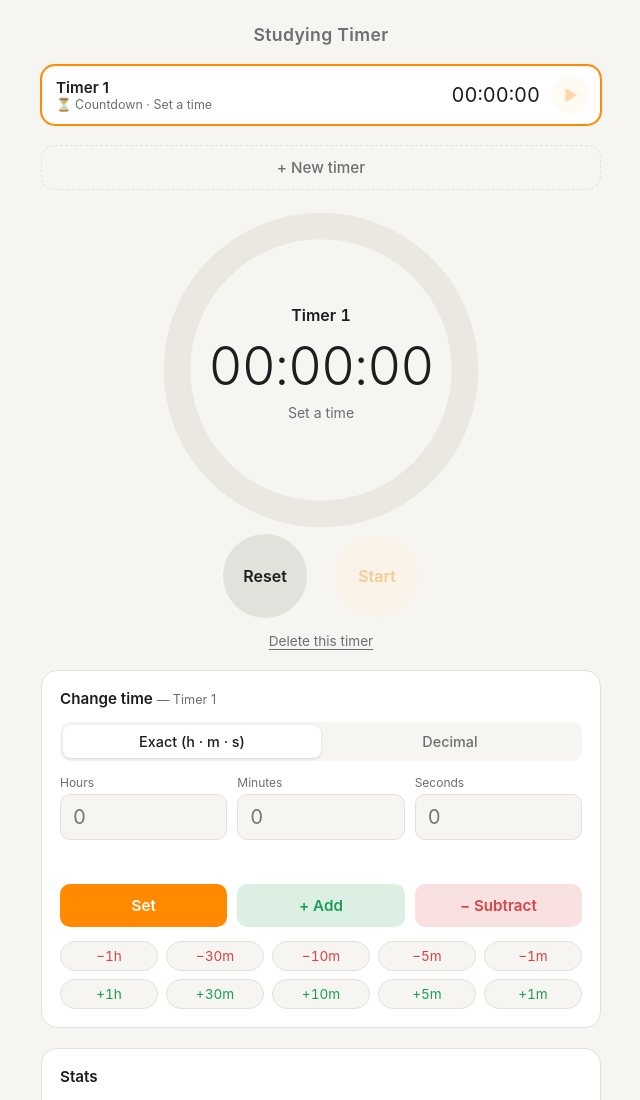
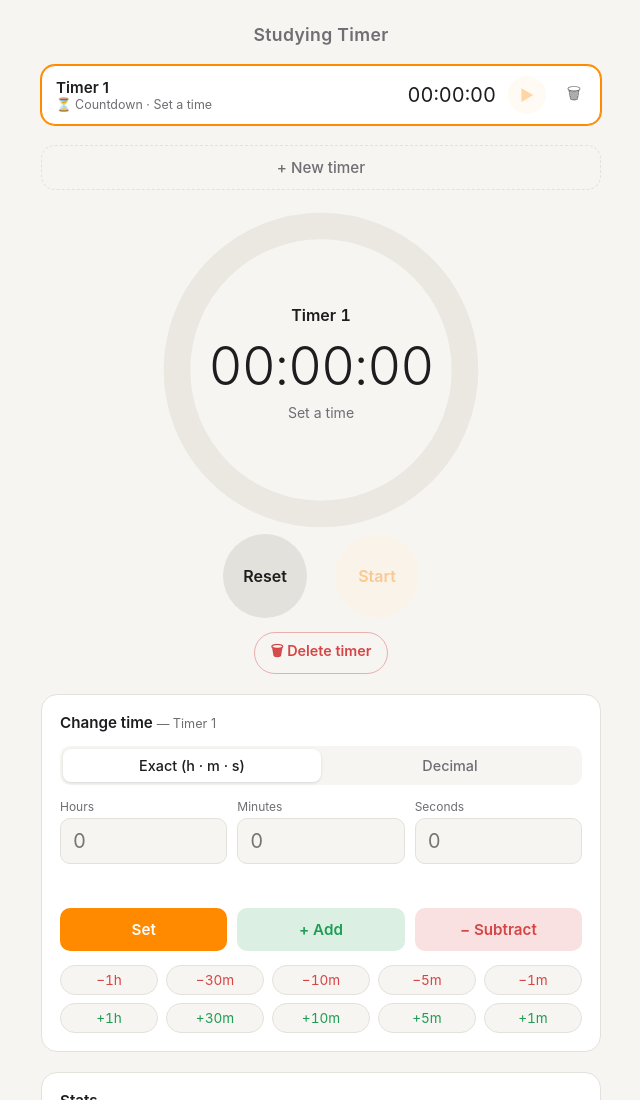
Before and after one commit to ArnieFTC/Studying-Timer, a plain HTML site: page index.html in a window 1280 px wide. Shown: the top 1100 px of the page, without its empty margins (319-959 px from the left). Drawn offline with Linux system fonts and the light colour scheme.

Commit message:
Make deleting a finished timer obvious
Add a trash button on every timer row, turn the delete link into a real
button, and highlight it as "Done with it" once a countdown finishes.
Deleted timers keep their stats.

Co-Authored-By: Claude Opus 5.5 <noreply@anthropic.com>

```diff
--- a/index.html
+++ b/index.html
@@ -122,10 +122,17 @@
   .face.up ~ .controls #startBtn { background: var(--up-soft); color: var(--up); }
   #startBtn.running, .face.up ~ .controls #startBtn.running { background: color-mix(in srgb, var(--sub) 18%, transparent); color: var(--sub); }
   #deleteBtn {
-    background: none; border: none; color: var(--muted); font-size: .85rem; cursor: pointer;
-    text-decoration: underline; text-underline-offset: 3px;
+    border: 1px solid color-mix(in srgb, var(--sub) 40%, transparent);
+    background: none; color: var(--sub); border-radius: 999px;
+    padding: 8px 16px; font-size: .9rem; font-weight: 600; cursor: pointer;
   }
-  #deleteBtn:hover { color: var(--sub); }
+  #deleteBtn:hover { background: color-mix(in srgb, var(--sub) 10%, transparent); }
+  #deleteBtn.finished { background: var(--sub); border-color: var(--sub); color: #fff; }
+  .trow .del {
+    width: 32px; height: 32px; border-radius: 50%; border: none; cursor: pointer; flex: none;
+    background: none; color: var(--muted); font-size: 1rem;
+  }
+  .trow .del:hover { color: var(--sub); background: color-mix(in srgb, var(--sub) 12%, transparent); }
 
   .card {
     background: var(--card);
@@ -259,7 +266,7 @@
       <button class="round" id="resetBtn">Reset</button>
       <button class="round" id="startBtn">Start</button>
     </div>
-    <p style="text-align:center;margin:12px 0 0"><button id="deleteBtn">Delete this timer</button></p>
+    <p style="text-align:center;margin:14px 0 0"><button id="deleteBtn">🗑 Delete timer</button></p>
   </div>
   <div class="empty hidden" id="emptyView">No timers yet — make one above.</div>
 
@@ -459,7 +466,7 @@
     state.trash.unshift(t);
     state.selected = (state.timers[i] || state.timers[i - 1] || {}).id || null;
     lastDeleted = t.id;
-    showToast(`Deleted "${t.name}"`);
+    showToast(`Deleted "${t.name}" — stats kept`);
     stopAlarmIfQuiet();
     commit();
   };
@@ -606,6 +613,7 @@
         </div>
         <div class="time"></div>
         <button class="go" aria-label="Start or pause"></button>
+        <button class="del" aria-label="Delete timer" title="Delete timer (stats are kept)">🗑</button>
       </div>`).join('');
   };
 
@@ -658,6 +666,9 @@
     sb.disabled = !t.running && t.type === 'down' && ms <= 0;
 
     $('entryFor').textContent = `— ${t.name}`;
+    // once a countdown is finished, make removing it the obvious next step
+    $('deleteBtn').textContent = t.done ? '✓ Done with it — delete timer' : '🗑 Delete timer';
+    $('deleteBtn').classList.toggle('finished', t.done);
     $('setBtn').textContent = t.type === 'down' ? 'Set' : 'Set total';
 
     const running = state.timers.filter(x => x.running);
@@ -753,6 +764,7 @@
     if (!row) return;
     const t = state.timers.find(x => x.id === row.dataset.id);
     if (e.target.closest('.go')) { toggle(t); return; }
+    if (e.target.closest('.del')) { deleteTimer(t); return; }
     state.selected = t.id;
     save(); render();
   });
```
